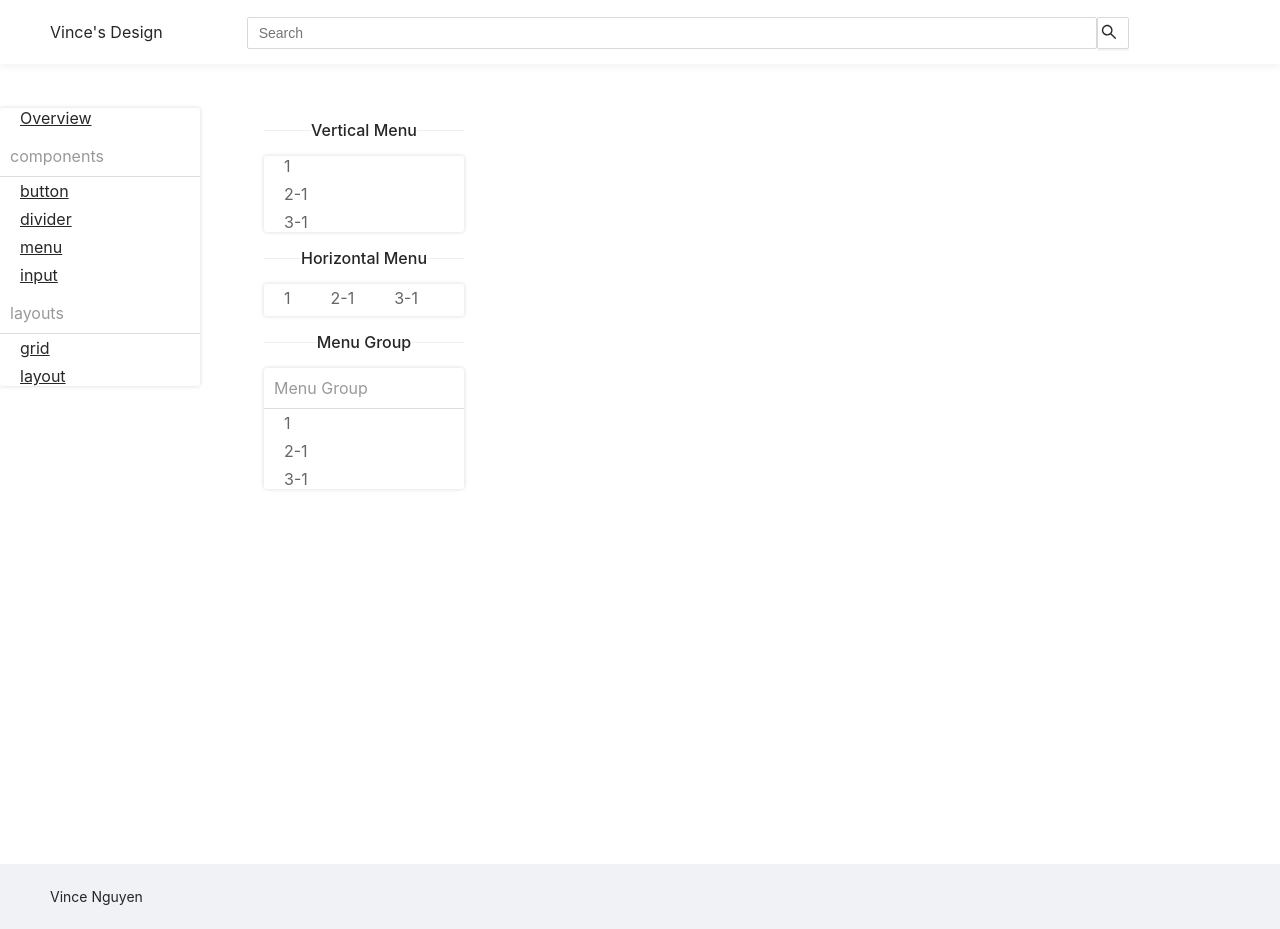
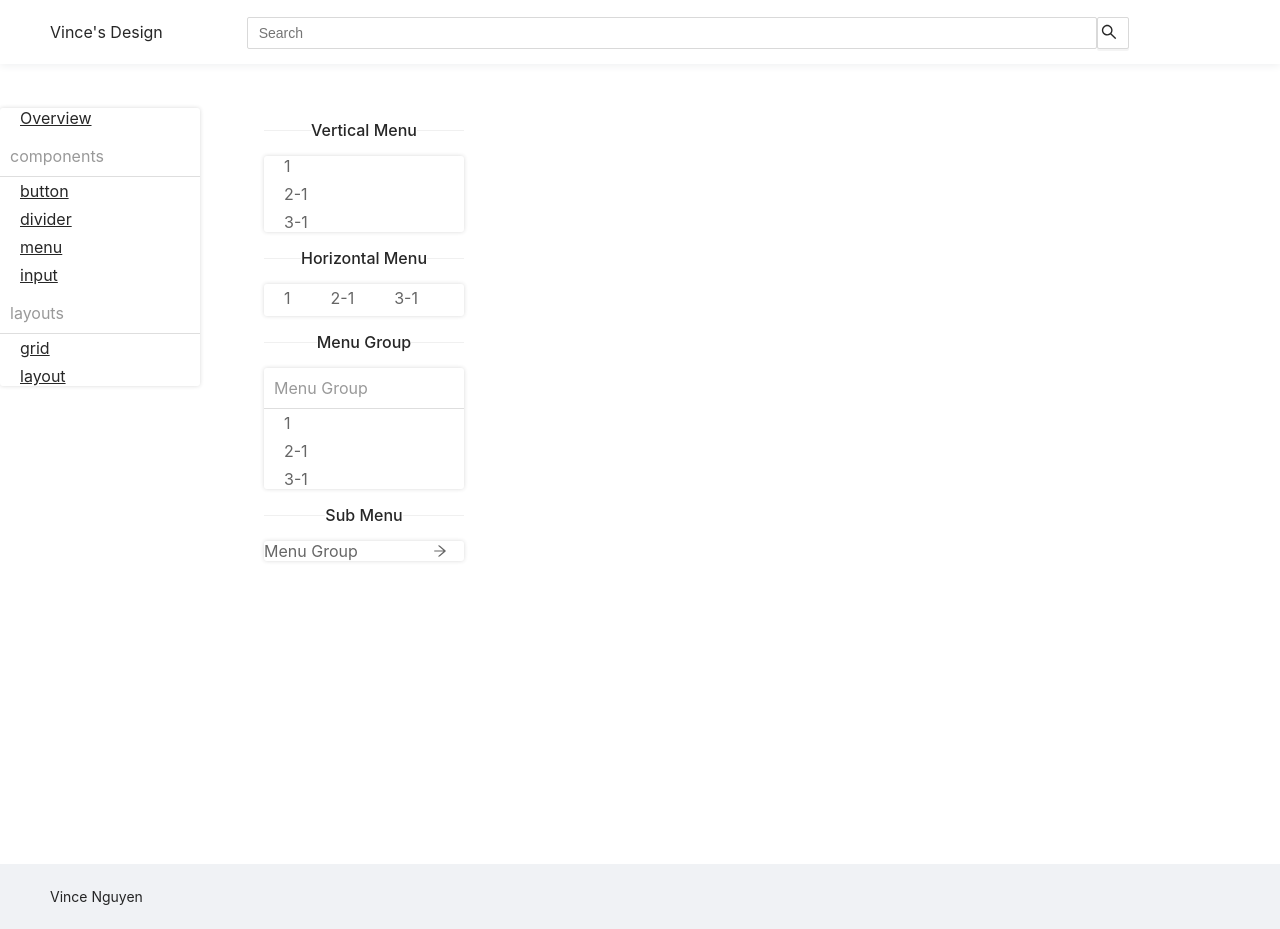
Before and after one commit to VINCENGUYEN-JS/vince-components, a React (Create React App) app: page /menu in a window 1280 px wide. Built offline with nearby package versions, Linux system fonts and the light colour scheme.

Commit message:
add-sub-menu-for-menu-component

```diff
--- /dev/null
+++ b/src/components/Menu/Icon.tsx
@@ -0,0 +1,24 @@
+import * as React from "react";
+import type { RenderIconType } from "./interface";
+
+export interface IconProps {
+  icon?: RenderIconType;
+  props?: any;
+  /** Fallback of icon if provided */
+  children?: React.ReactElement;
+}
+
+export default function Icon({ icon, props, children }: IconProps) {
+  let iconNode: React.ReactElement;
+
+  if (typeof icon === "function") {
+    iconNode = React.createElement(icon as any, {
+      ...props,
+    });
+  } else {
+    // Compatible for origin definition
+    iconNode = icon as React.ReactElement;
+  }
+
+  return iconNode || children || null;
+}
--- /dev/null
+++ b/src/components/Menu/SubMenu/index.tsx
@@ -0,0 +1,36 @@
+import * as React from "react";
+import classNames from "classnames";
+
+import type { RenderIconType } from "../interface";
+import Icon from "../Icon";
+import { parseChildren } from "../../../utils/nodeUtil";
+
+type SubMenuProps = {
+  className?: string;
+  title?: string;
+  children?: React.ReactNode;
+  itemIcon?: RenderIconType;
+  expandIcon?: RenderIconType;
+};
+
+const prefixCls = "menu-submenu";
+
+export default function SubMenu(props: SubMenuProps) {
+  const { children, title, itemIcon } = props;
+  const [open, isOpen] = React.useState(false);
+  const childList = parseChildren(children, []);
+
+  const hiddenMenuItem = classNames("menu", {
+    [`${prefixCls}-hidden`]: !open,
+  });
+
+  return (
+    <li onClick={() => isOpen((open) => !open)}>
+      <div className={`${prefixCls}-title`}>
+        {title}
+        <Icon icon={itemIcon} />
+        <ul className={hiddenMenuItem}>{childList}</ul>
+      </div>
+    </li>
+  );
+}
--- a/src/components/Menu/index.ts
+++ b/src/components/Menu/index.ts
@@ -1,6 +1,7 @@
 import Menu from "./Menu";
 import MenuItem from "./MenuItem";
 import MenuItemGroup from "./MenuGroup";
+import SubMenu from "./SubMenu";
 
 export default Menu;
-export { MenuItem, MenuItemGroup };
+export { MenuItem, MenuItemGroup, SubMenu };
--- /dev/null
+++ b/src/components/Menu/interface.ts
@@ -0,0 +1,19 @@
+import type * as React from "react";
+
+// ========================== Basic ==========================
+export type MenuMode = "horizontal" | "vertical" | "inline";
+
+export type BuiltinPlacements = Record<string, any>;
+
+export type TriggerSubMenuAction = "click" | "hover";
+
+export interface RenderIconInfo {
+  isSelected?: boolean;
+  isOpen?: boolean;
+  isSubMenu?: boolean;
+  disabled?: boolean;
+}
+
+export type RenderIconType =
+  | React.ReactNode
+  | ((props: RenderIconInfo) => React.ReactNode);
--- a/src/components/Menu/style/index.scss
+++ b/src/components/Menu/style/index.scss
@@ -72,4 +72,11 @@
       border-bottom: 2px solid #1890ff;
     }
   }
+  &-submenu-title {
+    position: relative;
+  }
+
+  &-submenu-hidden {
+    display: none;
+  }
 }
--- a/src/pages/MenuExample.tsx
+++ b/src/pages/MenuExample.tsx
@@ -1,7 +1,36 @@
 import * as React from "react";
 
 import Divider from "../components/Divider/Divider";
-import Menu, { MenuItem, MenuItemGroup } from "../components/Menu";
+import Menu, { MenuItem, MenuItemGroup, SubMenu } from "../components/Menu";
+
+const getSvgIcon = (style = {}) => {
+  const path =
+    "M869 487.8L491.2 159.9c-2.9-2.5-6.6-3.9-10.5-3.9h" +
+    "-88.5c-7.4 0-10.8 9.2-5.2 14l350.2 304H152c-4.4 0-8 3.6-8 8v" +
+    "60c0 4.4 3.6 8 8 8h585.1L386.9 854c-5.6 4.9-2.2 14 5.2 14h91" +
+    ".5c1.9 0 3.8-0.7 5.2-2L869 536.2c14.7-12.8 14.7-35.6 0-48.4z";
+  return (
+    <i style={style}>
+      <svg
+        viewBox="0 0 1024 1024"
+        width="1em"
+        height="1em"
+        fill="currentColor"
+        style={{ verticalAlign: "-.125em" }}
+      >
+        <path d={path} />
+      </svg>
+    </i>
+  );
+};
+
+function itemIcon(props: any) {
+  return getSvgIcon({
+    position: "absolute",
+    right: "1rem",
+    color: props.isSelected ? "pink" : "inherit",
+  });
+}
 
 const MenuExample = () => (
   <div style={{ width: 200 }}>
@@ -25,6 +54,14 @@ const MenuExample = () => (
         <MenuItem key="3">3-1</MenuItem>
       </MenuItemGroup>
     </Menu>
+    <Divider>Sub Menu</Divider>
+    <Menu>
+      <SubMenu title="Menu Group" itemIcon={itemIcon}>
+        <MenuItem key="1">1</MenuItem>
+        <MenuItem key="2">2-1</MenuItem>
+        <MenuItem key="3">3-1</MenuItem>
+      </SubMenu>
+    </Menu>
   </div>
 );
 
```
